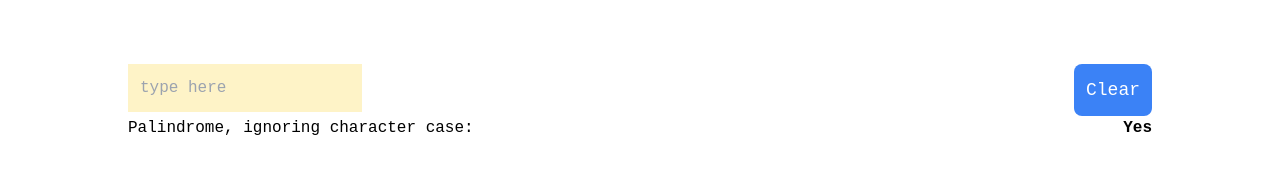
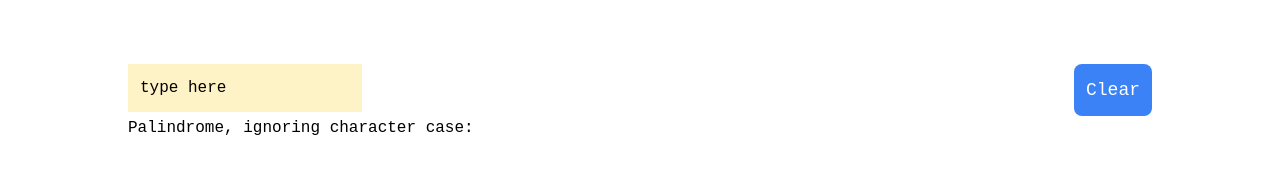
Before and after one commit to kellikells/everything_javascript, a Next.js app: page /javascript/projects/palindromeChecker in a window 1280 px wide. Shown: the part 144-318 px from the top of the page. Built offline with nearby package versions, Linux system fonts and the light colour scheme.

Commit message:
fixed palindrome input

```diff
--- a/pages/javascript/projects/palindromeChecker.js
+++ b/pages/javascript/projects/palindromeChecker.js
@@ -4,7 +4,7 @@ import GenericHeader from '../../../components/commons/GenericHeader';
 import ClearButton from '../../../components/buttons/ClearButton';
 
 function palindromeChecker() {
-    const [userInput, setUserInput] = useState('');
+    const [userInput, setUserInput] = useState('type here');
 
     function handleChange(e) {
         setUserInput(e.target.value);
@@ -13,8 +13,6 @@ function palindromeChecker() {
     function handleClick(e) {
         setUserInput('');
     }
-
-
 
     const ignoreCase = useMemo(() => {
         if (userInput == null) return null;
@@ -34,6 +32,7 @@ function palindromeChecker() {
                     <input
                         onChange={handleChange}
                         value={userInput}
+
                         id='userInput'
                         name='userInput'
                         type='text'
@@ -46,7 +45,7 @@ function palindromeChecker() {
 
             <div className='flex justify-between'>
                 Palindrome, ignoring character case:<strong>
-                    {ignoreCase == null
+                    {userInput == 'type here' || userInput.length == 0
                         ? null
                         : ignoreCase
                             ? 'Yes'
--- a/pages/javascript/projects/romanNumeralConverter.js
+++ b/pages/javascript/projects/romanNumeralConverter.js
@@ -34,7 +34,7 @@ function romanNumeralConverter() {
 
 
 
-    const converter = useMemo(() => {
+    const converter = ((userInput) => {
         if (userInput == null) return null;
 
 
@@ -50,23 +50,12 @@ function romanNumeralConverter() {
                 str += key;
 
                 // if (num == 0) return str;
-                // console.log(num);
                 if (userInput == '0') break;
             }
-
-            // while ((currentTotal + ROMAN_NUMS_OBJ[key]) <= num) {
-            //     currentTotal += ROMAN_NUMS_OBJ[key];
-            //     str += key;
-            //     console.log(`${key}: ${str}`);
-            // }
         }
         return str;
-
-        // return userInput.toLowerCase() === userInput.split('').reverse().join('').toLowerCase();
     }, [userInput]);
-
-
-
+}
 
 return (
     <div className='flex flex-col h-full md:container mx-auto '>
@@ -98,38 +87,6 @@ function romanNumeralConverter() {
         </div>
     </div>
 );
-}
+
 
 export default romanNumeralConverter;
-
-
-// function convertToRoman(num) {
-//     let currentTotal = 0;
-//     let str = '';
-//     for (let key in ROMAN_NUMS_OBJ) {
-
-//         // if 4, 9, 40, 90,400,900
-//         // these are exceptions
-//         while (num - ROMAN_NUMS_OBJ[key] >= 0) {
-
-//             num -= ROMAN_NUMS_OBJ[key];
-//             str += key;
-
-//             // if (num == 0) return str;
-//             // console.log(num);
-//             if (num == 0) break;
-//         }
-
-//         // while ((currentTotal + ROMAN_NUMS_OBJ[key]) <= num) {
-//         //     currentTotal += ROMAN_NUMS_OBJ[key];
-//         //     str += key;
-//         //     console.log(`${key}: ${str}`);
-//         // }
-//     }
-//     return str;
-// }
-
-
-
-
-// -----------------------------
```
Also changed, not shown: pages/other/package.json (deleted, +0 -14 lines), pages/other/zombiegame.js (deleted, +0 -116 lines). Lines whose indentation alone changed are shown as unchanged.
